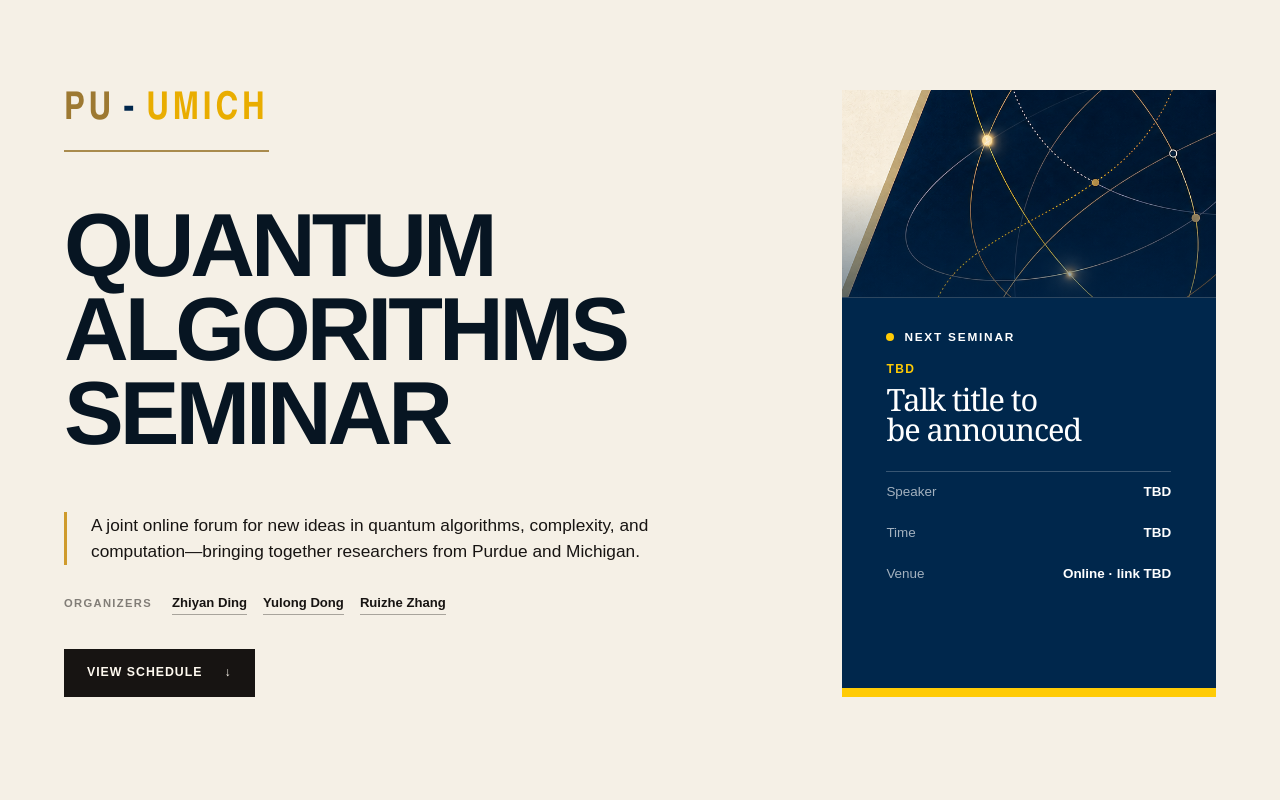
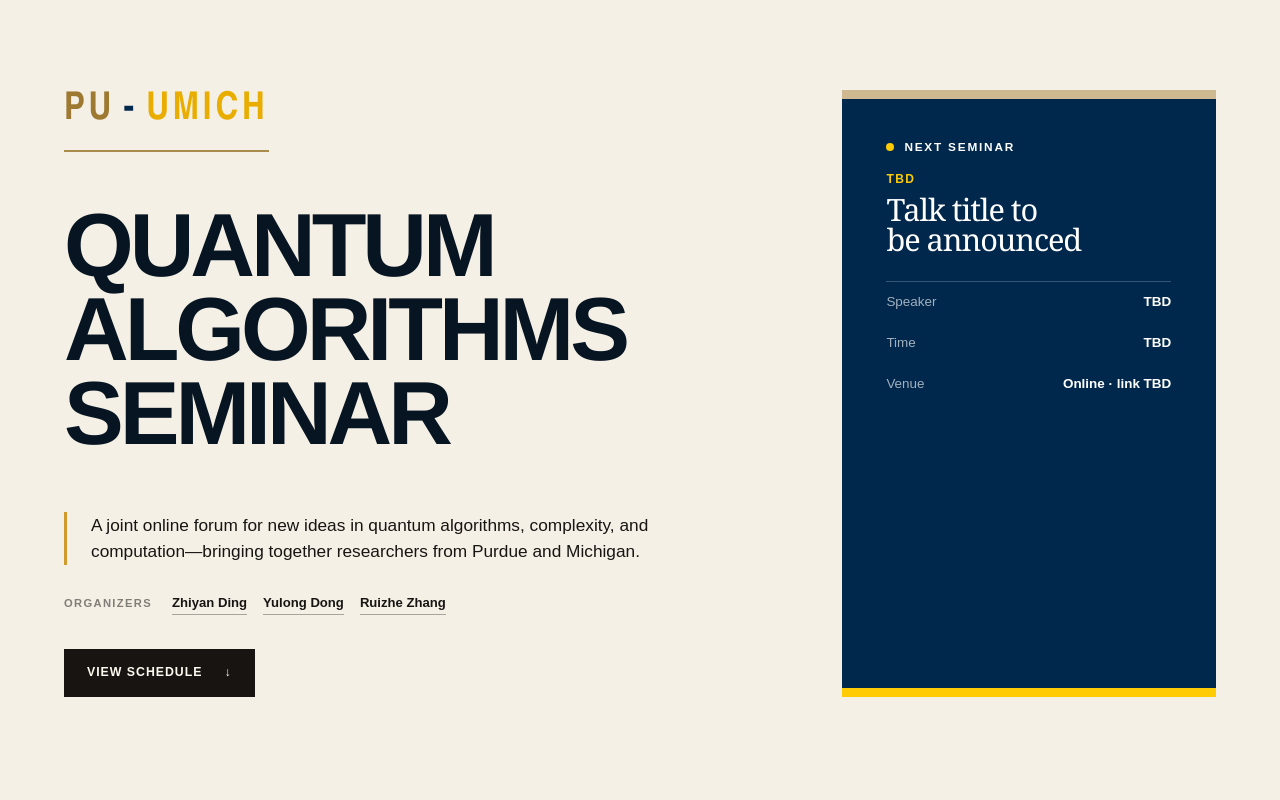
Before and after one commit to zrz1996/purdue-umich-quantum-algorithms-seminar, a Next.js app: page / in a window 1280 px wide. Shown: the top 800 px of the page. Built offline with nearby package versions, Linux system fonts and the light colour scheme.

Commit message:
Simplify next seminar card

```diff
--- a/app/globals.css
+++ b/app/globals.css
@@ -5,6 +5,7 @@
   --paper: #f5f0e6;
   --cream: #fffaf0;
   --gold: #cf9b2c;
+  --purdue-gold: #cfb991;
   --maize: #ffcb05;
   --blue: #00274c;
   --blue-light: #135b91;
@@ -144,14 +145,13 @@
 .next-talk {
   background: var(--blue);
   color: white;
-  min-height: 540px;
+  min-height: 440px;
   overflow: hidden;
   position: relative;
 }
 
+.next-talk::before,
 .next-talk::after {
-  background: var(--maize);
-  bottom: 0;
   content: '';
   height: 9px;
   left: 0;
@@ -159,34 +159,11 @@
   width: 100%;
 }
 
-.next-visual {
-  background: #001f3d;
-  border-bottom: 1px solid rgba(255, 255, 255, 0.18);
-  height: 208px;
-  overflow: hidden;
-  position: relative;
-}
-
-.next-visual::after {
-  background: linear-gradient(180deg, rgba(0, 39, 76, 0) 45%, rgba(0, 39, 76, 0.5) 100%);
-  content: '';
-  inset: 0;
-  position: absolute;
-  z-index: 1;
-}
-
-.next-visual img {
-  height: auto;
-  max-width: none;
-  position: absolute;
-  right: 0;
-  top: 50%;
-  transform: translateY(-50%);
-  width: 230%;
-}
+.next-talk::before { background: var(--purdue-gold); top: 0; }
+.next-talk::after { background: var(--maize); bottom: 0; }
 
 .next-talk-content {
-  padding: 30px clamp(28px, 3.5vw, 48px) 38px;
+  padding: 48px clamp(28px, 3.5vw, 48px) 42px;
   width: 100%;
 }
 
@@ -309,8 +286,7 @@
   h1 { font-size: clamp(3.25rem, 15.5vw, 5rem); }
   .hero-intro { margin-top: 42px; }
   .organizers { align-items: flex-start; flex-direction: column; gap: 7px; }
-  .next-talk { min-height: 500px; }
-  .next-visual { height: 180px; }
+  .next-talk { min-height: 420px; }
   .schedule-head { display: none; }
 
   .schedule-row {
--- a/app/page.tsx
+++ b/app/page.tsx
@@ -34,9 +34,6 @@
         </div>
 
         <aside className="next-talk" aria-labelledby="next-talk-heading">
-          <div className="next-visual" aria-hidden="true">
-            <img src="og.png" width="1536" height="1024" alt="" />
-          </div>
           <div className="next-talk-content">
             <div className="card-label">
               <span className="pulse" aria-hidden="true" /> Next seminar
```
